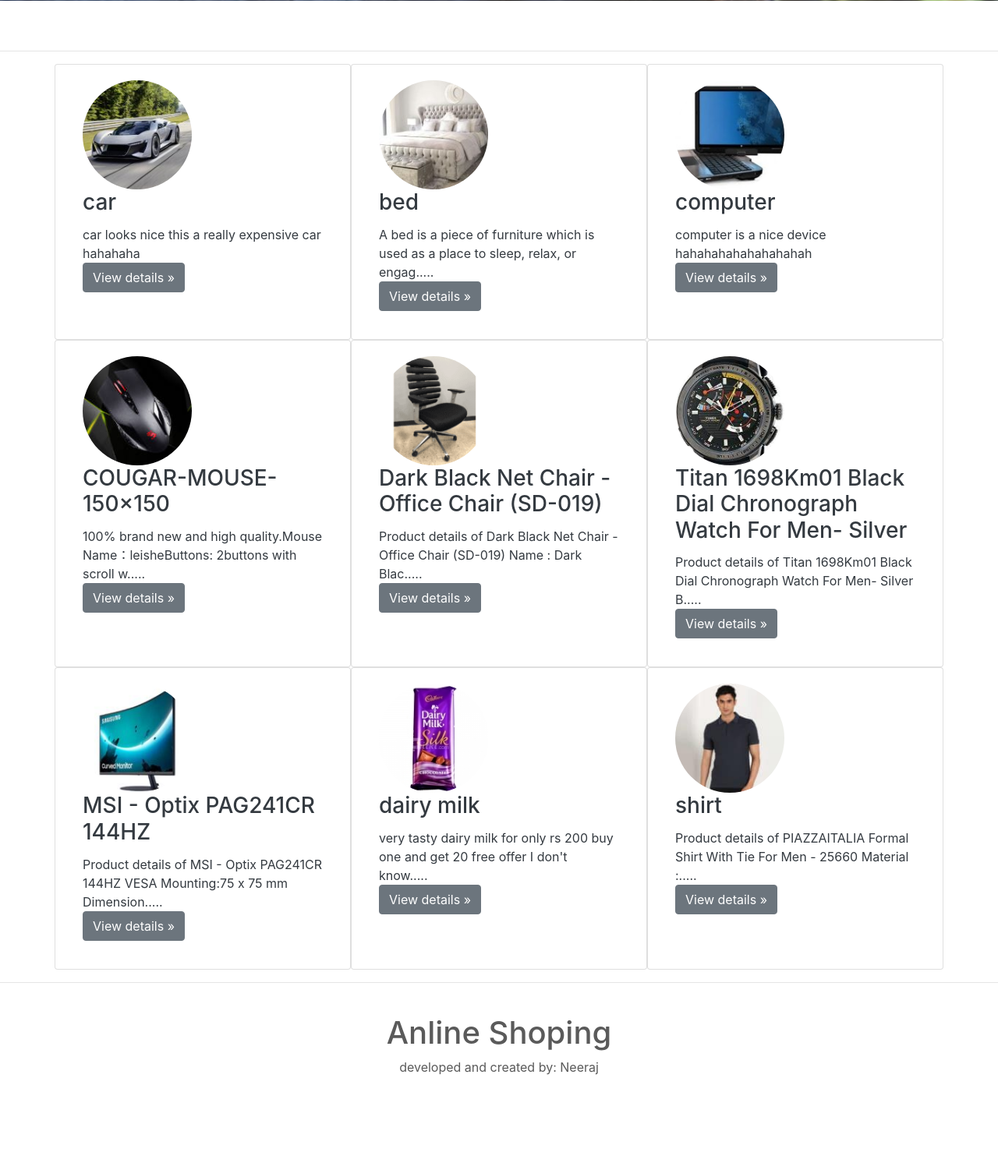
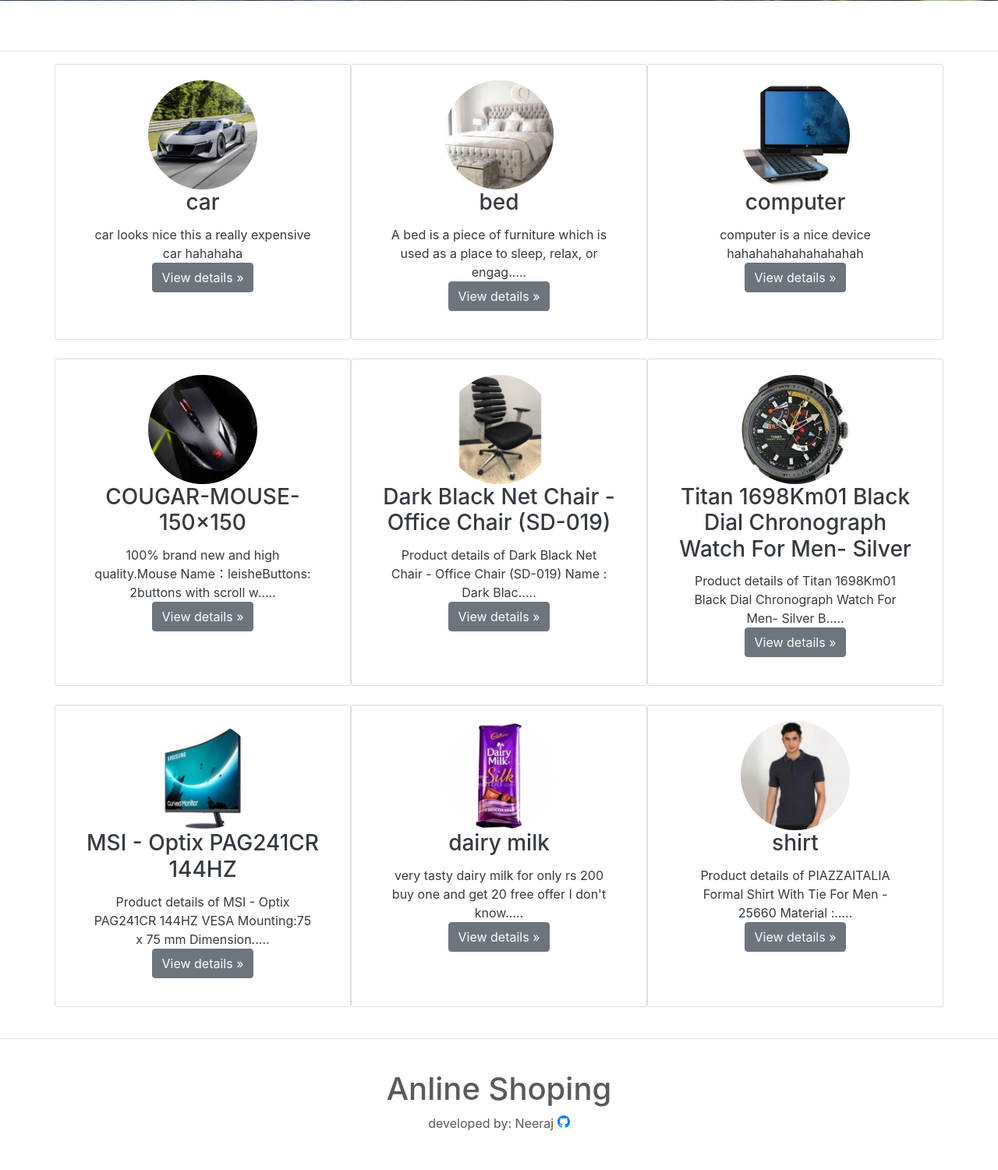
Before and after one commit to Neeraj319/Anline, a Django app: page / in a window 1280 px wide. Shown: the part 559-2060 px from the top of the page at 78% size. Before the commit the page ends 1938 px from the top, so only its background shows below. Run offline with Django 3.2, Linux system fonts and the light colour scheme; data comes from the database, SQL or seed files in the repository; some libraries are stand-ins or nearby versions.

Commit message:
changes are made

```diff
--- a/templates/base.html
+++ b/templates/base.html
@@ -73,7 +73,14 @@
     <h1>
       Anline Shoping
     </h1>
-    developed and created by: Neeraj
+    developed by: Neeraj
+    <a href="https://github.com/Neeraj319" target=”_blank”>
+      <svg xmlns="http://www.w3.org/2000/svg" width="16" height="16" fill="currentColor" class="bi bi-github"
+        viewBox="0 0 16 16">
+        <path
+          d="M8 0C3.58 0 0 3.58 0 8c0 3.54 2.29 6.53 5.47 7.59.4.07.55-.17.55-.38 0-.19-.01-.82-.01-1.49-2.01.37-2.53-.49-2.69-.94-.09-.23-.48-.94-.82-1.13-.28-.15-.68-.52-.01-.53.63-.01 1.08.58 1.23.82.72 1.21 1.87.87 2.33.66.07-.52.28-.87.51-1.07-1.78-.2-3.64-.89-3.64-3.95 0-.87.31-1.59.82-2.15-.08-.2-.36-1.02.08-2.12 0 0 .67-.21 2.2.82.64-.18 1.32-.27 2-.27.68 0 1.36.09 2 .27 1.53-1.04 2.2-.82 2.2-.82.44 1.1.16 1.92.08 2.12.51.56.82 1.27.82 2.15 0 3.07-1.87 3.75-3.65 3.95.29.25.54.73.54 1.48 0 1.07-.01 1.93-.01 2.2 0 .21.15.46.55.38A8.012 8.012 0 0 0 16 8c0-4.42-3.58-8-8-8z" />
+      </svg>
+    </a>
   </center>
   <script src="https://code.jquery.com/jquery-3.2.1.slim.min.js"
     integrity="sha384-KJ3o2DKtIkvYIK3UENzmM7KCkRr/rE9/Qpg6aAZGJwFDMVNA/GpGFF93hXpG5KkN" crossorigin="anonymous">
--- a/templates/index.html
+++ b/templates/index.html
@@ -59,7 +59,7 @@
     <!-- Three columns of text below the carousel -->
 
     {% for product in products %}
-    <div class="card col-4 ">
+    <div class="card col-lg-4 ">
       <div class="card-body">
         <a class='text-dark' style="text-decoration:none" href="{% url 'product_detail' product.pk %}"><img
             class="rounded-circle" src='{{product.thumbnail.url}}' alt="Generic placeholder image" width="140"
```
